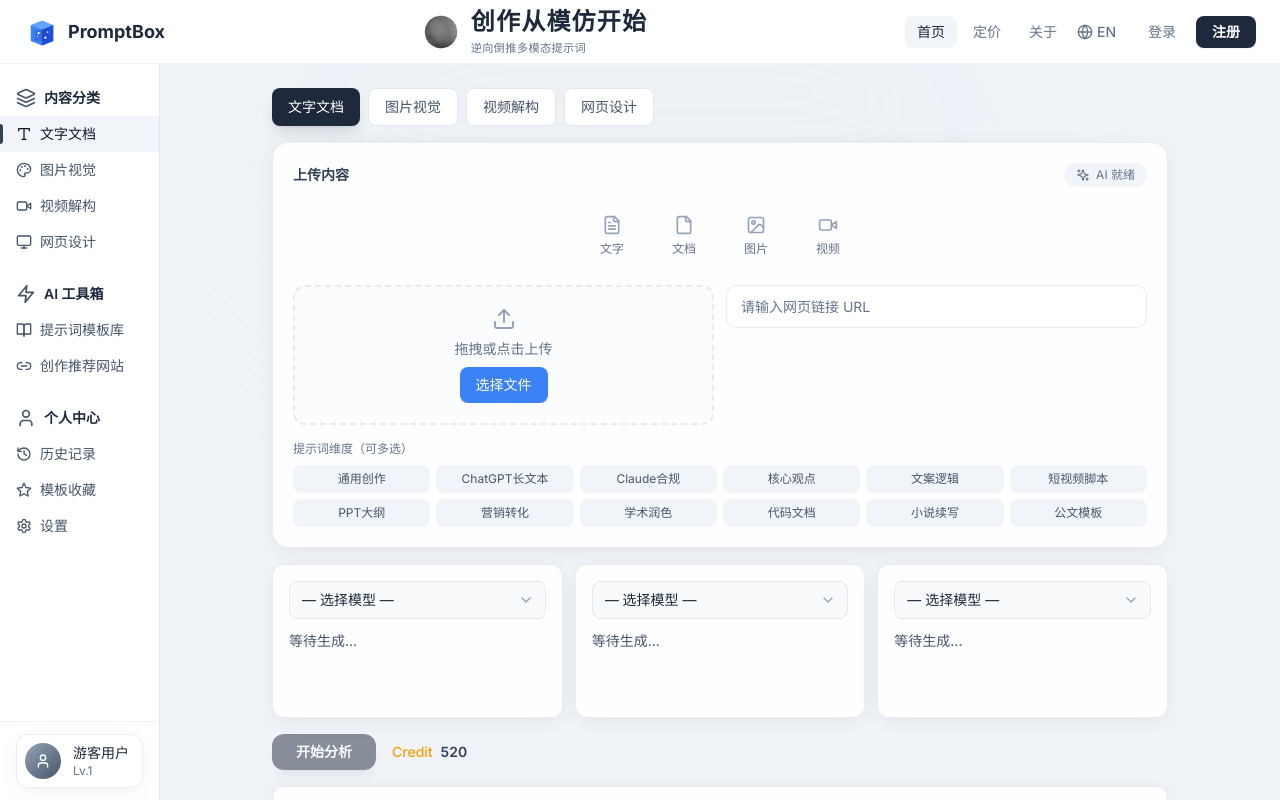
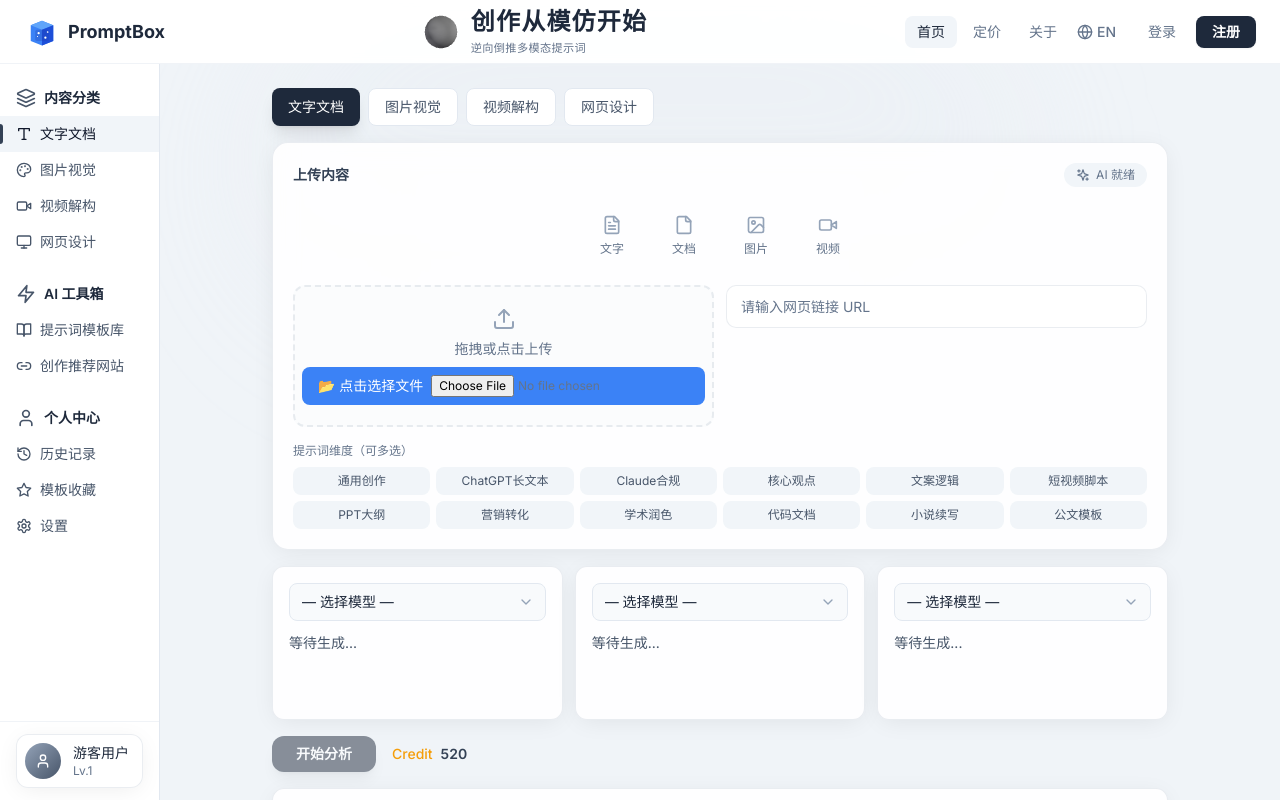
Before and after one commit to oxygen02/promptbox, a Next.js app: page / in a window 1280 px wide. Shown: the top 800 px of the page. Built offline with nearby package versions, Linux system fonts and the light colour scheme.

Commit message:
fix: Make file input visible for debugging

```diff
--- a/src/app/page.tsx
+++ b/src/app/page.tsx
@@ -331,8 +331,8 @@ export default function HomePage() {
               <div className="upload-zone py-5 flex flex-col items-center justify-center min-h-[100px]">
                 <Upload className="w-6 h-6 text-slate-400 mb-2" />
                 <p className="text-sm text-slate-500 mb-2">{t.dragOrClick}</p>
-                <label className="px-4 py-2 bg-blue-500 text-white text-sm rounded-lg hover:bg-blue-600 transition-colors cursor-pointer">
-                  选择文件
+                <label className="px-4 py-2 bg-blue-500 text-white text-sm rounded-lg hover:bg-blue-600 transition-colors cursor-pointer flex items-center gap-2">
+                  <span>📂 点击选择文件</span>
                   <input
                     type="file"
                     onChange={(e) => {
@@ -341,7 +341,7 @@ export default function HomePage() {
                         alert(`已选择文件: ${file.name}\n大小: ${(file.size/1024).toFixed(2)} KB`);
                       }
                     }}
-                    style={{ display: 'none' }}
+                    className="text-xs text-slate-500"
                     accept="image/*,video/*,.txt,.doc,.docx,.pdf"
                   />
                 </label>
```
